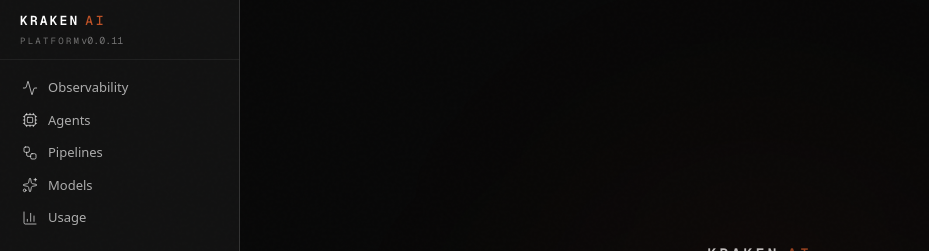
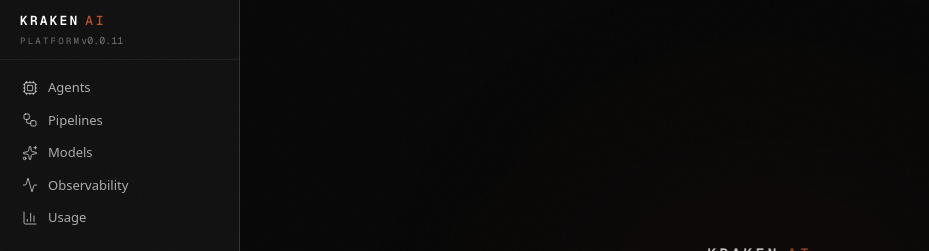
Before and after one commit to backbone-link/kraken-ai-platform, a Next.js app: page / in a window 1280 px wide. Shown: the top 251 px of the page, without its empty margins (0-929 px from the left). Built offline with nearby package versions, Linux system fonts and the light colour scheme.

Commit message:
mock2 reorder side menu - top is Agent now

```diff
--- a/src/components/layout/sidebar.tsx
+++ b/src/components/layout/sidebar.tsx
@@ -33,10 +33,10 @@ type NavItem = {
 };
 
 const mainNav: NavItem[] = [
-  { href: "/observability", label: "Observability", icon: Activity },
   { href: "/agents", label: "Agents", icon: Cpu },
   { href: "/pipelines", label: "Pipelines", icon: Workflow },
   { href: "/models", label: "Models", icon: Sparkles },
+  { href: "/observability", label: "Observability", icon: Activity },
   { href: "/usage", label: "Usage", icon: BarChart3 },
 ];
 
```
